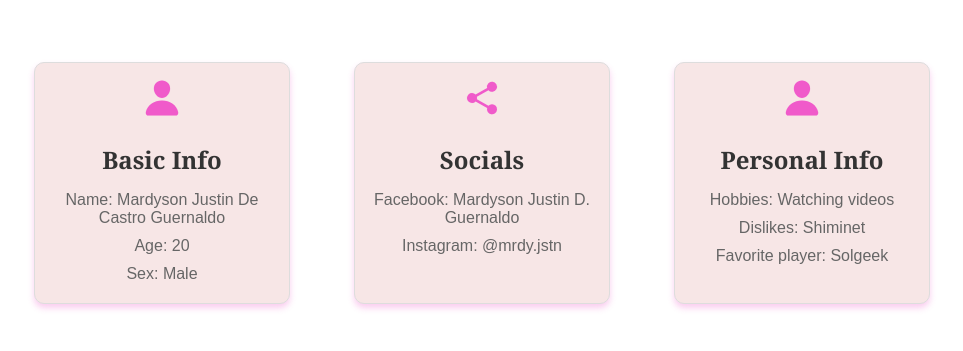
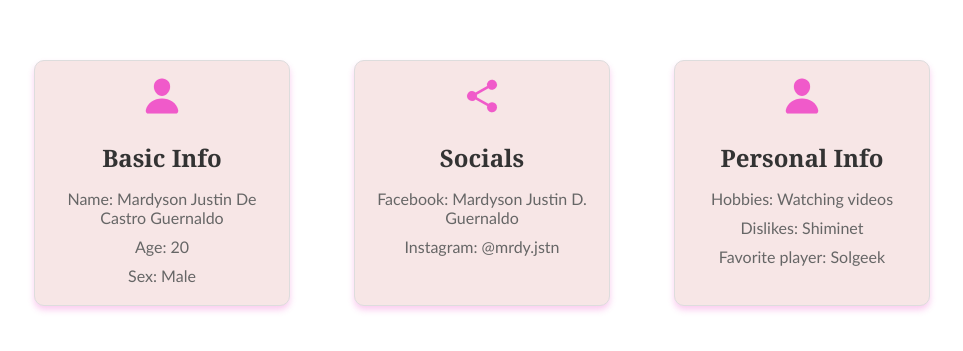
Before and after one commit to mardysonjustin/GuernaldoMardysonJustin3101_WSTactivities, a plain HTML site: page Exercise Sets/Exercise Set 1/Exercise Set 3/index.html in a window 1280 px wide. Shown: the part 217-568 px from the top of the page, without its empty margins (158-1121 px from the left). Drawn offline with nearby package versions, Linux system fonts and the light colour scheme.

Commit message:
Update set3styles.css

```diff
--- a/Exercise Sets/Exercise Set 1/Exercise Set 3/set3styles.css
+++ b/Exercise Sets/Exercise Set 1/Exercise Set 3/set3styles.css
@@ -1,6 +1,5 @@
 
 body {
-    font-family: Arial, sans-serif;
     display: flex;
     justify-content: center;
     align-items: center;
@@ -47,6 +46,7 @@ ion-icon {
 
 
 .card p {
+    font-family:'Trebuchet MS', 'Lucida Sans Unicode', 'Lucida Grande', 'Lucida Sans', Arial, sans-serif;
     margin: 5px 0;
     font-size: 16px;
     color: #666;
```
